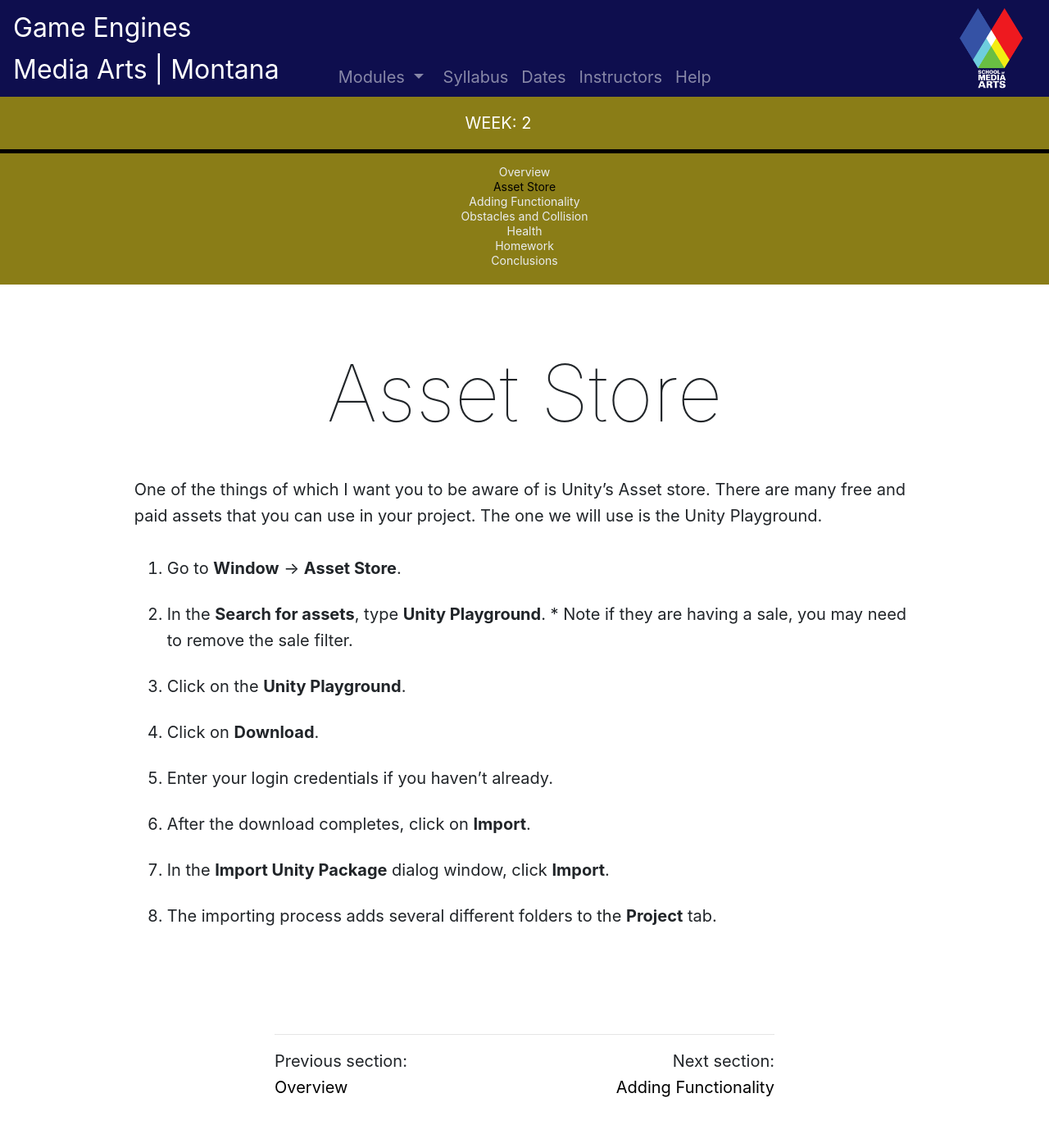
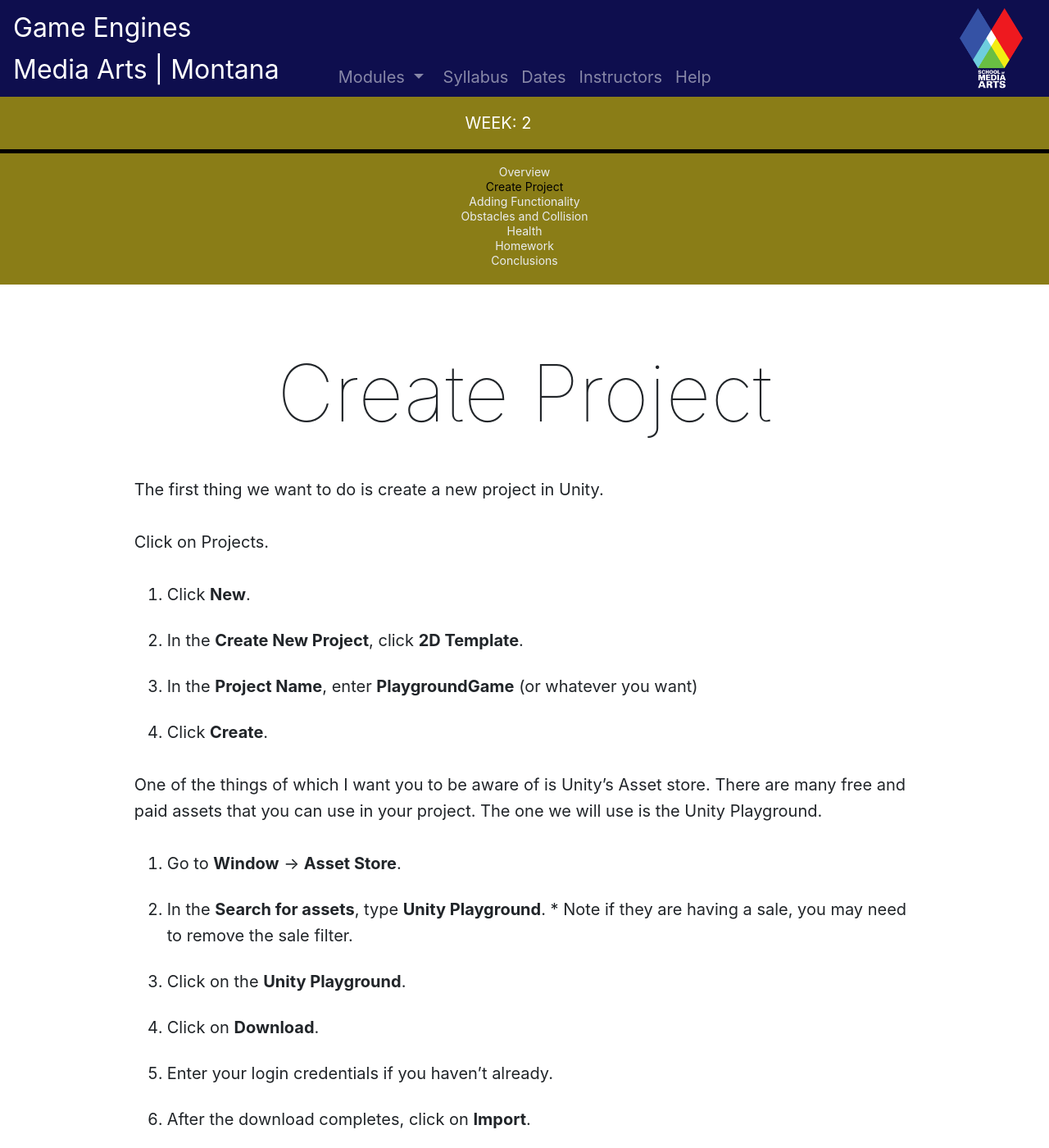
Before and after one commit to Montana-Media-Arts/460_GameEngines-Fall2021, a Jekyll site: the page built from modules/week-2/_posts/2017-01-02-asset-store.md, in a window 1280 px wide and 1400 px high. Shown: the whole window at 82% size. Built offline with Jekyll 4.4.1, drawn with Linux system fonts in a browser that asks for light colours; nearby versions of some CDN libraries.

Commit message:
Update 2017-01-02-asset-store.md

```diff
--- a/modules/week-2/_posts/2017-01-02-asset-store.md
+++ b/modules/week-2/_posts/2017-01-02-asset-store.md
@@ -1,10 +1,20 @@
 ---
-title: Asset Store
+title: Create Project
 module: 2
 
 ---
 
-# Asset Store
+# Create Project
+
+The first thing we want to do is create a new project in Unity.
+
+<p>Click on Projects.</p>
+<ol>
+<li>Click <b>New</b>.</li>
+<li>In the <b>Create New Project</b>, click <b>2D Template</b>.</li>
+<li>In the <b>Project Name</b>, enter <b>PlaygroundGame</b> (or whatever you want)</li>
+<li>Click <b>Create</b>.</li>
+</ol>
 
 One of the things of which I want you to be aware of is Unity's Asset store.  There are many free and paid assets that you can use in your project.  The one we will use is the Unity Playground.
 
```
